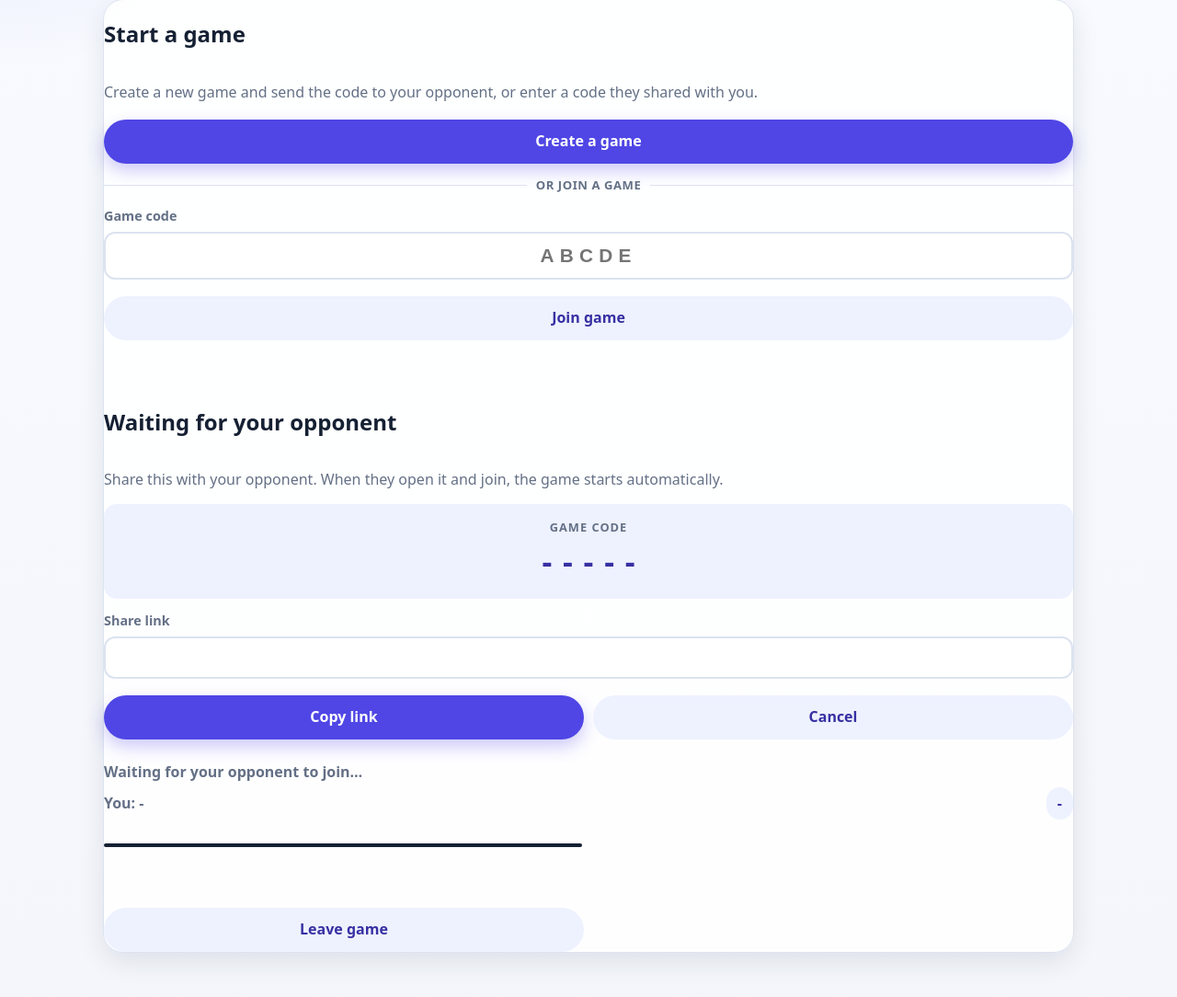
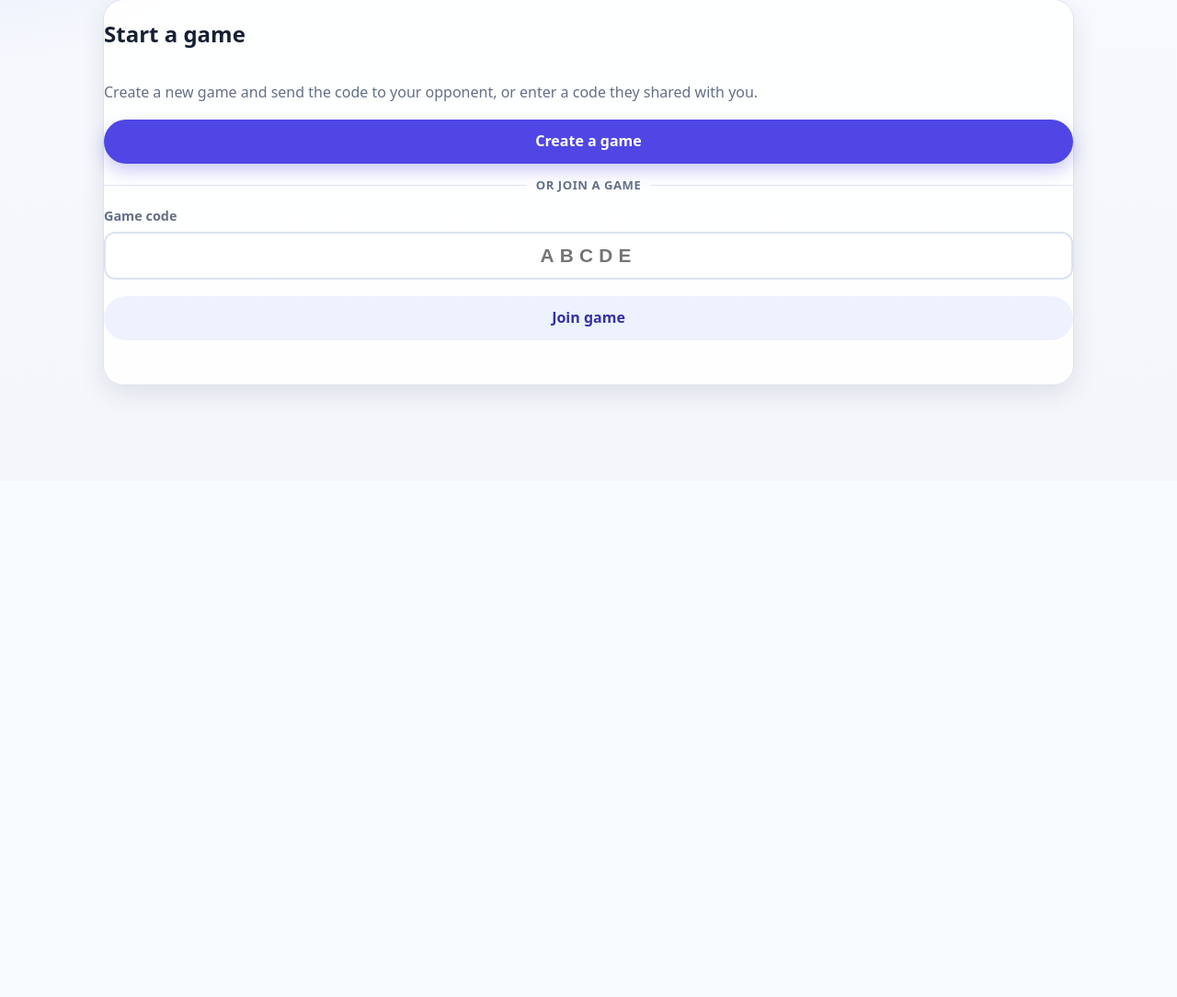
Before and after one commit to deviank/chess-app, a PHP site: page / in a window 1280 px wide, after a click on "Play". Shown: the part 277-1361 px from the top of the page at 92% size. After the commit the page ends 712 px from the top, so only its background shows below. Run offline with PHP 8.4, Linux system fonts and the light colour scheme.

Commit message:
Fix Play sub-views not hiding (hidden attr overridden by display:grid); make join idempotent
Co-authored-by: Devian <deviank@users.noreply.github.com>

```diff
--- a/index.php
+++ b/index.php
@@ -750,6 +750,10 @@ button {
 .play-view {
     display: grid;
     gap: 14px;
+}
+
+.play-view[hidden] {
+    display: none;
 }
 
 .play-actions {
@@ -3356,6 +3360,11 @@ button {
             playMessage.textContent = 'Enter the 5-character game code.';
             return;
         }
+        if (playGameId === id && playToken) {
+            playShowView(playState && playState.status === 'waiting' ? 'waiting' : 'game');
+            playPoll();
+            return;
+        }
         playMessage.className = 'feedback';
         playMessage.textContent = 'Joining\u2026';
         playApi('join', { gameId: id })
```
